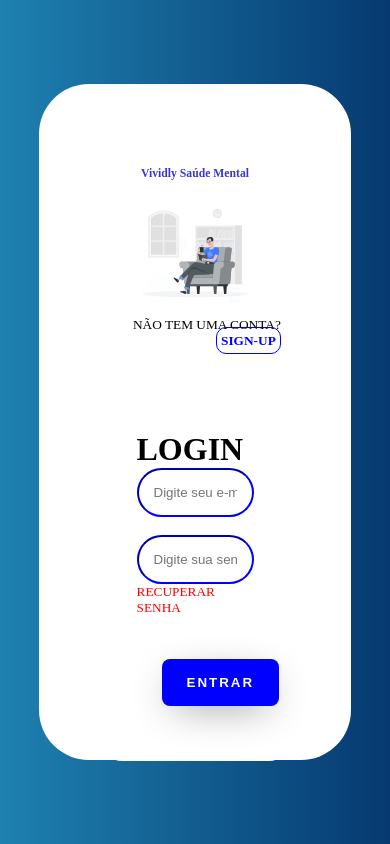
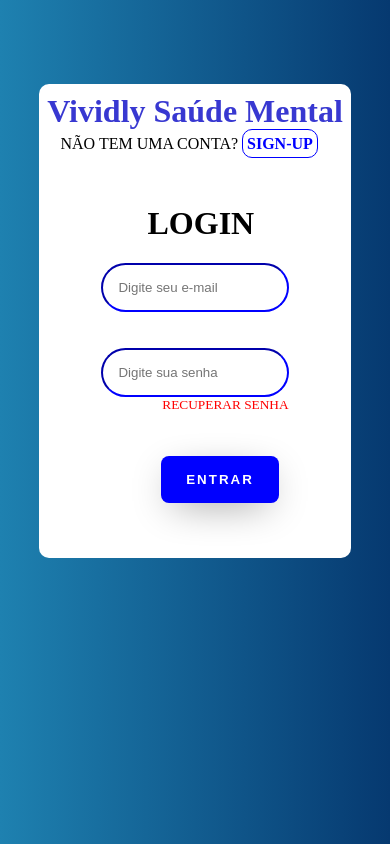
Before and after one commit to ICEI-PUC-Minas-PMV-ADS/pmv-ads-2024-1-e1-proj-web-t11-pmv-ads-2024-1-e1-proj-web-t11-vividly, a plain HTML site: page codigo-fonte/Login/login.html in a window 390 px wide. Drawn offline with Linux system fonts and the light colour scheme.

Commit message:
Responsividade_Login

```diff
--- a/codigo-fonte/Login/login.html
+++ b/codigo-fonte/Login/login.html
@@ -6,15 +6,17 @@
     <title>Login</title>
     <link rel="stylesheet" href="./styleLogin.css">
 </head>
-<body class="body-login" style="background: linear-gradient(to right, #1e81b0, #063970);">
+<body class="body-login">
     <div class="main-login">
         <div class="left-login">
             <h1>Vividly Saúde Mental</h1>
-            <img src="./Arquivos/livros.svg" class="left-login-image" alt="livro animação">
+            <img src="./Arquivos/livros.svg" alt="livro animação">
         </div>
         <div class="right-login">
-            <div class="sign-up">NÃO TEM UMA CONTA?
-                <a href="../Cadastro/Cadastro.html">SIGN-UP</a>
+            <div class="container-login">
+                <div class="sign-up">NÃO TEM UMA CONTA?
+                    <a href="../Cadastro/Cadastro.html">SIGN-UP</a>
+                </div>
             </div>
             <div class="card-login">
                 <h1>LOGIN</h1>
@@ -22,6 +24,7 @@
                     <label for="email"></label>
                     <input type="text" name="email" placeholder="Digite seu e-mail">
                 </div>
+                <br>
                 <div class="textfield">
                     <label for="senha"></label>
                     <br>
@@ -29,7 +32,7 @@
                 </div>
                 <a href="https://icei-puc-minas-pmv-ads.github.io/pmv-ads-2024-1-e1-proj-web-t11-pmv-ads-2024-1-e1-proj-web-t11-vividly/">RECUPERAR SENHA</a>
                 <br>
-            <div class="btn-container">
+                <div class="btn-container">
                 <a href="../Main/main.html"><button class="btn-login">entrar</button></a>
                 <a class="continuar-logado" href="">CONTINUAR LOGADO</a>
             </div>
--- a/codigo-fonte/Login/styleLogin.css
+++ b/codigo-fonte/Login/styleLogin.css
@@ -1,59 +1,63 @@
 .body-login {
-    margin: 0;
+    background: linear-gradient(to right, #1e81b0, #063970);
+    margin-top: 10vh;
     padding: 0;
-    box-sizing: border-box;
+    display: flex;
+    justify-content: center;
+    align-items: center;
 }
 
 .main-login{
+    background: white;
     width: 80vw;
     height: 80vh;
-    background-color: white;
     display: flex;
-    justify-content: center;
-    align-items: center;
-    margin: auto;
-    margin-top: 10vh;
-    border-radius: 50px;
-    box-sizing: content-box;
+    border-radius: 10px;
 }
+
+/*left-login*/
 
 .left-login{
     width: 50vw;
-    height: 100vh;
-    display: flex;
-    justify-content: center;
-    align-items: center;
-    flex-direction: column;
-}
-
-.left-login > h1 {
-    color: rgb(56, 56, 209);
-    margin: 0;
-    font-size: 3vw;
-    margin-top: auto;
-    padding-top: 10vh;
-}
-
-.left-login-image {
-    width: 35vw;
-    margin-bottom: auto;
-}
-
-.right-login {
-    width: 50vw;
-    height: 100vh;
     display: flex;
     flex-direction: column;
     justify-content: center;
     align-items: center;
 }
 
+.left-login > h1 {
+    color: rgb(56, 56, 209);
+    margin: 0;
+    margin-top: 1vh;
+    padding: 0;
+}
+
+.left-login > img {
+    width: 30vw;
+    margin-bottom: auto;
+    margin-left: auto;
+    margin-right: auto;
+    margin-top: auto;
+}
+
+/*right-login*/
+
+.right-login {
+    width: 50vw;
+    justify-items: center;
+}
+
+.container-login {
+    margin: 0;
+    padding: 0;
+    display: flex;
+    flex-direction: column;
+}
+
 .sign-up {
     text-align: right;
-    font-size: smaller;
-    height: 10vh;
-    margin-left: auto;
     margin-right: 3vw;
+    margin-top: 2%;
 }
 
 .sign-up > a {
@@ -85,13 +89,13 @@
     padding: 30px 35px;
     background: white;
     border-radius: 20px;
+    margin-left: auto;
+    margin-right: auto;
 }
 
 .card-login > h1 {
     font-weight: 800;
-    margin: 0;
-    display: block;
-    margin-right: auto;
+    margin-left: 3vw;
 }
 
 .textfield {
@@ -145,6 +149,10 @@
     margin-left: auto;
 }
 
+.card-login > a:hover {
+    color: rgb(180, 0, 0);
+}
+
 .continuar-logado {
     display: block;
     margin-left: auto;
@@ -159,8 +167,20 @@
 @media only screen and (max-width:600px) {
     .main-login {
         flex-direction: column;
+        height: auto;
     }
 
+    .left-login {
+        width: 100%;
+    }
+
+    .left-login > img {
+        display: none;
+    }
+
+    .right-login {
+        width: 100%;
+    }
 
     .continuar-logado {
         display: none;
```
Also changed, not shown: codigo-fonte/Cadastro/Cadastro.html (+1 -2 lines), codigo-fonte/Cadastro/styleCadastro.css (+9 -9 lines).
